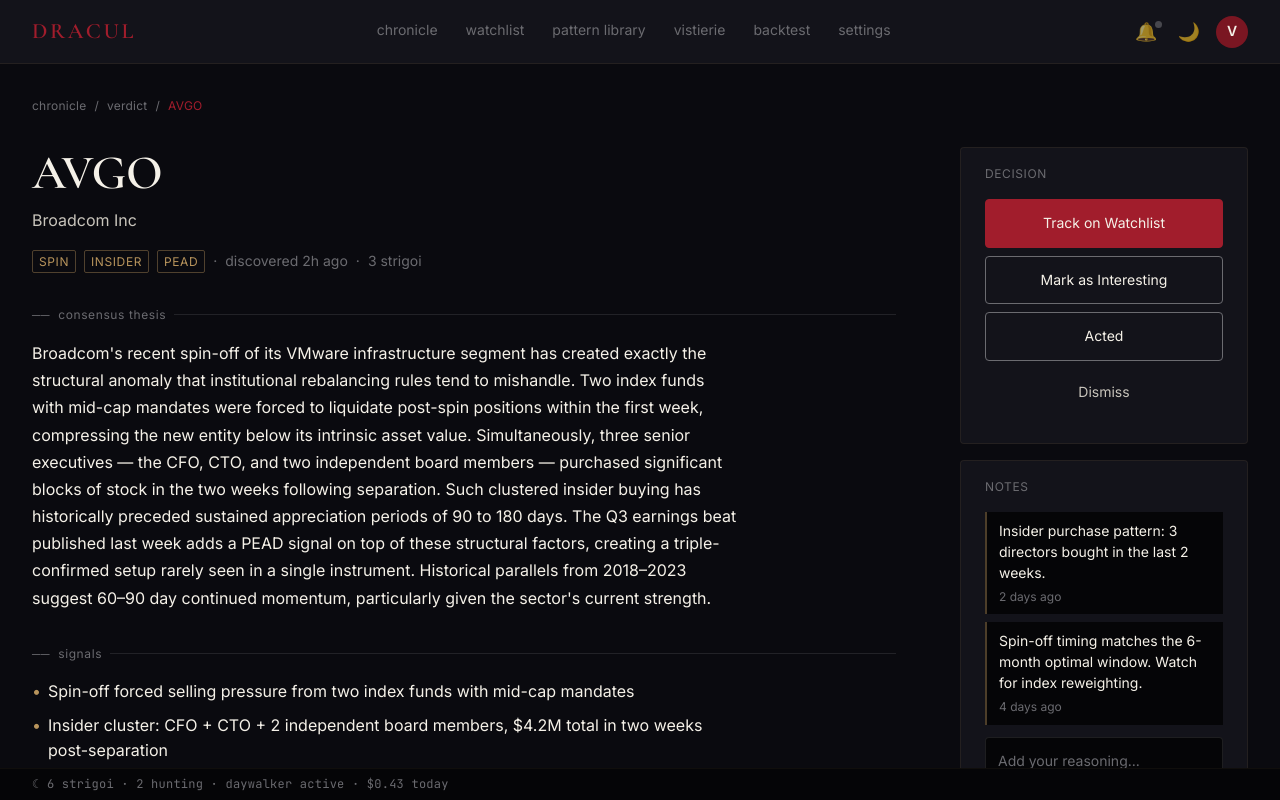
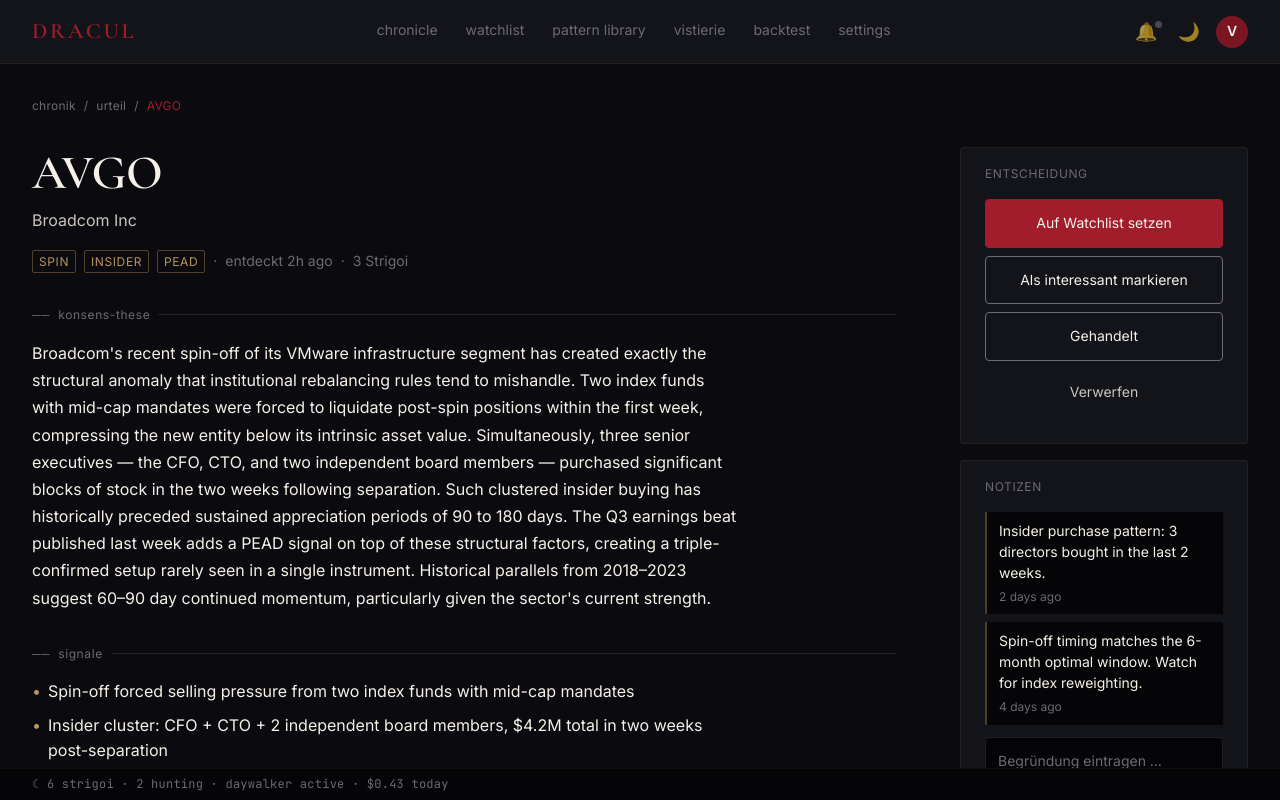
Before and after one commit to visterion/dracul, a Vue app in the folder chronicle/: page /verdict/verdict-1 in a window 1280 px wide. Built offline with nearby package versions, Linux system fonts and the light colour scheme.

Commit message:
i18n(chronicle): localize VerdictDetailView strings

```diff
--- a/chronicle/src/views/VerdictDetailView.vue
+++ b/chronicle/src/views/VerdictDetailView.vue
@@ -4,16 +4,16 @@
   </div>
 
   <div v-else-if="!verdict" class="vd-notfound">
-    <p>Verdict not found.</p>
-    <router-link to="/" class="vd-notfound__link">← Back to chronicle</router-link>
+    <p>{{ t('verdict.notFound.message') }}</p>
+    <router-link to="/" class="vd-notfound__link">{{ t('verdict.notFound.backLink') }}</router-link>
   </div>
 
   <article v-else class="vd">
     <!-- Breadcrumb -->
     <nav class="vd__breadcrumb" aria-label="Breadcrumb">
-      <router-link to="/" class="vd__bc-link">chronicle</router-link>
+      <router-link to="/" class="vd__bc-link">{{ t('verdict.breadcrumb.chronicle') }}</router-link>
       <span class="vd__bc-sep">/</span>
-      <span class="vd__bc-link">verdict</span>
+      <span class="vd__bc-link">{{ t('verdict.breadcrumb.verdict') }}</span>
       <span class="vd__bc-sep">/</span>
       <span class="vd__bc-current">{{ verdict.symbol }}</span>
     </nav>
@@ -27,26 +27,26 @@
           <div class="vd__meta">
             <span v-for="type in verdict.anomalyTypes" :key="type" class="vd__badge">{{ type }}</span>
             <span class="vd__meta-sep">·</span>
-            <span class="vd__meta-text">discovered {{ relativeTime(verdict.createdAt) }}</span>
+            <span class="vd__meta-text">{{ t('verdict.meta.discovered') }} {{ relativeTime(verdict.createdAt) }}</span>
             <span class="vd__meta-sep">·</span>
-            <span class="vd__meta-text">{{ verdict.contributingStrigoi.length }} strigoi</span>
+            <span class="vd__meta-text">{{ verdict.contributingStrigoi.length }} {{ t('verdict.meta.strigoi') }}</span>
           </div>
         </header>
 
-        <SectionHeader label="consensus thesis" />
+        <SectionHeader :label="t('verdict.sections.thesis')" />
         <p class="vd__prose">{{ verdict.summary }}</p>
 
-        <SectionHeader label="signals" />
+        <SectionHeader :label="t('verdict.sections.signals')" />
         <ul class="vd__list vd__list--signals">
           <li v-for="(s, i) in verdict.signals" :key="i">{{ s }}</li>
         </ul>
 
-        <SectionHeader label="risks" />
+        <SectionHeader :label="t('verdict.sections.risks')" />
         <ul class="vd__list vd__list--risks">
           <li v-for="(r, i) in verdict.risks" :key="i">{{ r }}</li>
         </ul>
 
-        <SectionHeader label="contributing strigoi" />
+        <SectionHeader :label="t('verdict.sections.contributingStrigoi')" />
         <div class="vd__contributors">
           <div v-for="c in verdict.contributingDetails" :key="c.name" class="vd__contributor">
             <div class="vd__contributor-header">
@@ -63,9 +63,9 @@
       </main>
 
       <!-- Sidebar -->
-      <aside class="vd__sidebar" aria-label="Decision panel">
+      <aside class="vd__sidebar" :aria-label="t('verdict.sidebar.decisionTitle')">
         <div class="vd__panel">
-          <div class="vd__panel-title">Decision</div>
+          <div class="vd__panel-title">{{ t('verdict.sidebar.decisionTitle') }}</div>
           <div v-if="currentDecision" class="vd__decision-badge" data-testid="vd-decision-badge">
             {{ currentDecision.decision }} · {{ relativeTime(currentDecision.decidedAt) }}
           </div>
@@ -84,19 +84,19 @@
         </div>
 
         <div class="vd__panel">
-          <div class="vd__panel-title">Notes</div>
+          <div class="vd__panel-title">{{ t('verdict.sidebar.notesTitle') }}</div>
           <ul v-if="notes.length" class="vd__notes-list" data-testid="vd-notes-list">
             <li v-for="n in notes" :key="n.id" class="vd__notes-item">
               <div class="vd__notes-body">{{ n.body }}</div>
               <div class="vd__notes-meta">{{ relativeTime(n.createdAt) }}</div>
             </li>
           </ul>
-          <p v-else class="vd__notes-empty">No notes yet.</p>
+          <p v-else class="vd__notes-empty">{{ t('verdict.sidebar.notesEmpty') }}</p>
           <textarea
             v-model="noteDraft"
             class="vd__notes-input"
-            placeholder="Add your reasoning..."
-            aria-label="New note"
+            :placeholder="t('verdict.sidebar.notesPlaceholder')"
+            :aria-label="t('verdict.sidebar.notesTitle')"
             rows="3"
             maxlength="4000"
             data-testid="vd-note-input"
@@ -106,34 +106,34 @@
             :disabled="!noteDraft.trim() || noteSubmitting"
             data-testid="vd-note-submit"
             @click="onAddNote"
-          >Add note</button>
+          >{{ t('verdict.sidebar.addNote') }}</button>
           <p v-if="noteError" class="vd__error" role="alert">{{ noteError }}</p>
         </div>
 
         <div class="vd__panel">
-          <div class="vd__panel-title">Quick stats</div>
+          <div class="vd__panel-title">{{ t('verdict.sidebar.statsTitle') }}</div>
           <table class="vd__stats">
             <tbody>
               <tr>
-                <td class="vd__stats-label">Current price</td>
+                <td class="vd__stats-label">{{ t('verdict.stats.currentPrice') }}</td>
                 <td class="vd__stats-value font-mono tabular">
                   ${{ verdict.currentPrice.toLocaleString('en-US', { minimumFractionDigits: 2, maximumFractionDigits: 2 }) }}
                 </td>
               </tr>
               <tr>
-                <td class="vd__stats-label">Consensus</td>
+                <td class="vd__stats-label">{{ t('verdict.stats.consensus') }}</td>
                 <td class="vd__stats-value font-mono tabular">{{ verdict.consensusScore.toFixed(2) }}</td>
               </tr>
               <tr>
-                <td class="vd__stats-label">Avg confidence</td>
+                <td class="vd__stats-label">{{ t('verdict.stats.avgConfidence') }}</td>
                 <td class="vd__stats-value font-mono tabular">{{ verdict.avgConfidence.toFixed(2) }}</td>
               </tr>
               <tr>
-                <td class="vd__stats-label">Time horizon</td>
+                <td class="vd__stats-label">{{ t('verdict.stats.timeHorizon') }}</td>
                 <td class="vd__stats-value font-mono tabular">{{ verdict.horizon }}</td>
               </tr>
               <tr>
-                <td class="vd__stats-label">Discovered</td>
+                <td class="vd__stats-label">{{ t('verdict.stats.discovered') }}</td>
                 <td class="vd__stats-value font-mono tabular">{{ relativeTime(verdict.createdAt) }}</td>
               </tr>
             </tbody>
@@ -141,8 +141,8 @@
         </div>
 
         <div class="vd__panel">
-          <div class="vd__panel-title">Daywalker status</div>
-          <p class="vd__daywalker-hint">Add to watchlist to enable Daywalker</p>
+          <div class="vd__panel-title">{{ t('verdict.sidebar.daywalkerTitle') }}</div>
+          <p class="vd__daywalker-hint">{{ t('verdict.sidebar.daywalkerHint') }}</p>
         </div>
       </aside>
     </div>
@@ -150,13 +150,15 @@
 </template>
 
 <script setup lang="ts">
-import { ref, onMounted } from 'vue'
+import { ref, computed, onMounted } from 'vue'
 import { useRoute } from 'vue-router'
+import { useI18n } from 'vue-i18n'
 import type { VerdictDetail, VerdictDecision, VerdictNote, DecisionResponse } from '../api/types'
 import { useApi } from '../api'
 import { useRelativeTime } from '../composables/useRelativeTime'
 import SectionHeader from '../components/common/SectionHeader.vue'
 
+const { t } = useI18n()
 const route = useRoute()
 const api = useApi()
 const { relativeTime } = useRelativeTime()
@@ -173,12 +175,12 @@ const currentDecision = ref<DecisionResponse | null>(null)
 const decisionSubmitting = ref(false)
 const decisionError = ref<string | null>(null)
 
-const decisionOptions: { value: VerdictDecision; label: string; cssClass: string }[] = [
-  { value: 'TRACK',       label: 'Track on Watchlist',  cssClass: 'vd__btn--primary'   },
-  { value: 'INTERESTING', label: 'Mark as Interesting', cssClass: 'vd__btn--secondary' },
-  { value: 'ACTED',       label: 'Acted',               cssClass: 'vd__btn--secondary' },
-  { value: 'DISMISS',     label: 'Dismiss',             cssClass: 'vd__btn--ghost'     },
-]
+const decisionOptions = computed<{ value: VerdictDecision; label: string; cssClass: string }[]>(() => [
+  { value: 'TRACK',       label: t('verdict.decisions.track'),       cssClass: 'vd__btn--primary'   },
+  { value: 'INTERESTING', label: t('verdict.decisions.interesting'), cssClass: 'vd__btn--secondary' },
+  { value: 'ACTED',       label: t('verdict.decisions.acted'),       cssClass: 'vd__btn--secondary' },
+  { value: 'DISMISS',     label: t('verdict.decisions.dismiss'),     cssClass: 'vd__btn--ghost'     },
+])
 
 onMounted(async () => {
   const id = route.params.id as string
```
Also changed, not shown: 1 other file (tests, documents, lock files or other folders).
